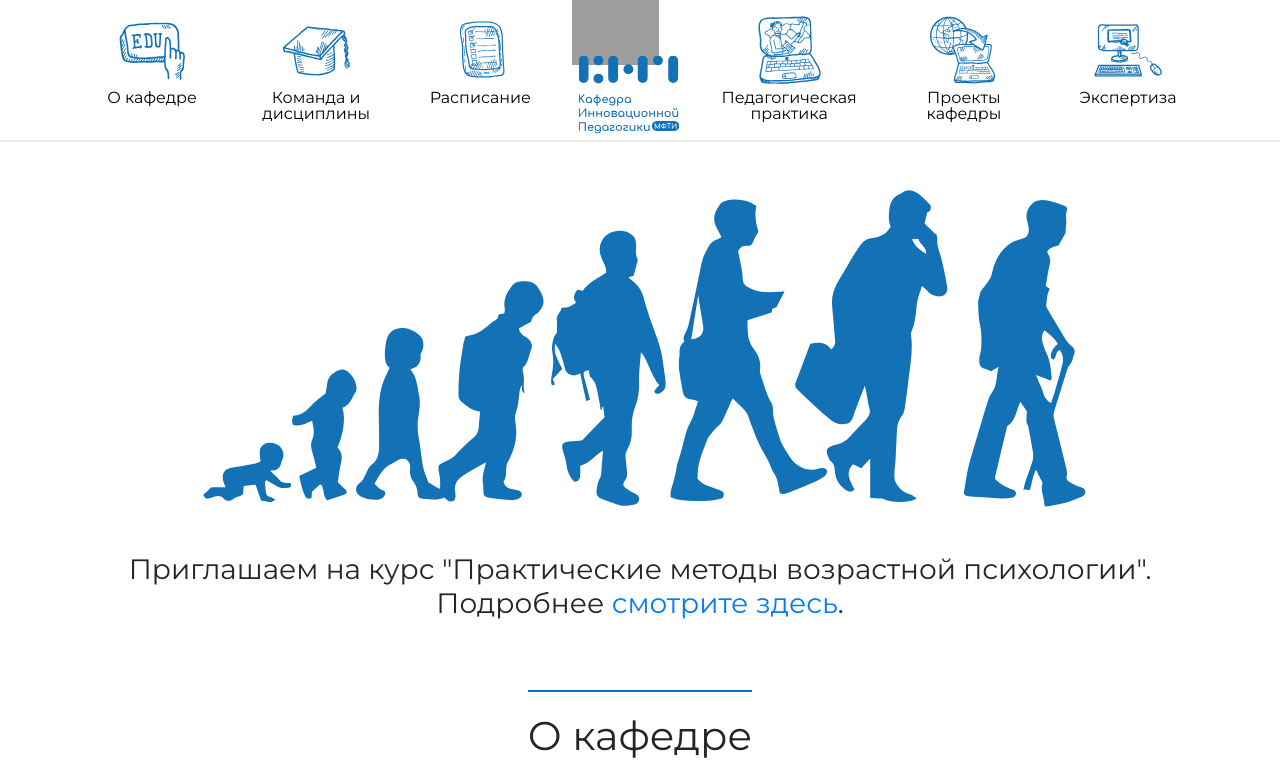
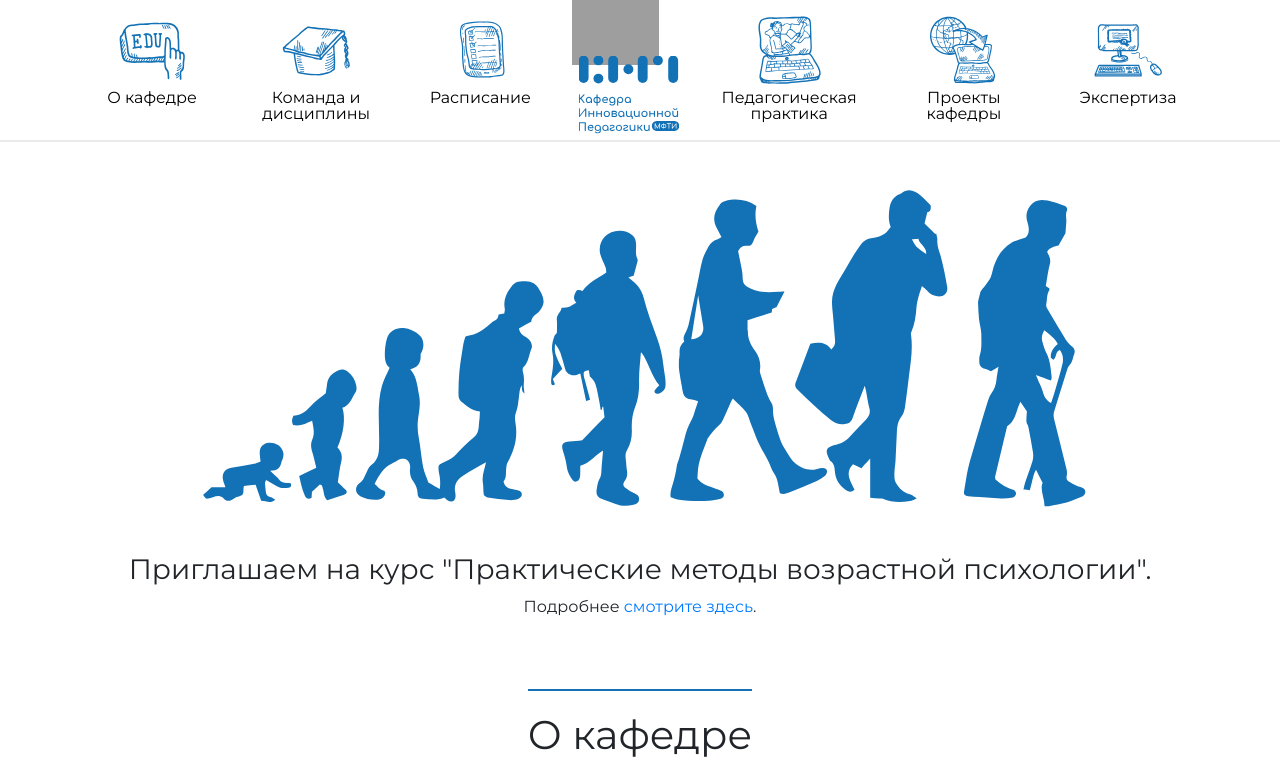
Before and after one commit to polyakovin/mipt, a website: page index.html in a window 1280 px wide. Shown: the top 764 px of the page. Drawn offline with nearby package versions, Linux system fonts and the light colour scheme; grey boxes are pictures that could not be loaded.

Commit message:
Update index.html

```diff
--- a/index.html
+++ b/index.html
@@ -31,7 +31,8 @@
   <div class="container">
     <a href="https://dip.mipt.ru/projects.html" target="_blank" title="Записаться на курс Практические методы возрастной психологии"><div class="slider"></div></a>
 	<div class="add-info">
-	<h3>Приглашаем на курс "Практические методы возрастной психологии". Подробнее <a href="https://dip.mipt.ru/projects.html" target="_blank" title="Записаться на курс Практические методы возрастной психологии">смотрите здесь</a>.</h3>
+	<h3>Приглашаем на курс "Практические методы возрастной психологии".</h3>
+	<p>Подробнее <a href="https://dip.mipt.ru/projects.html" target="_blank" title="Записаться на курс Практические методы возрастной психологии">смотрите здесь</a>.</p>
 	</div>
 
     <hr class="line">
```
